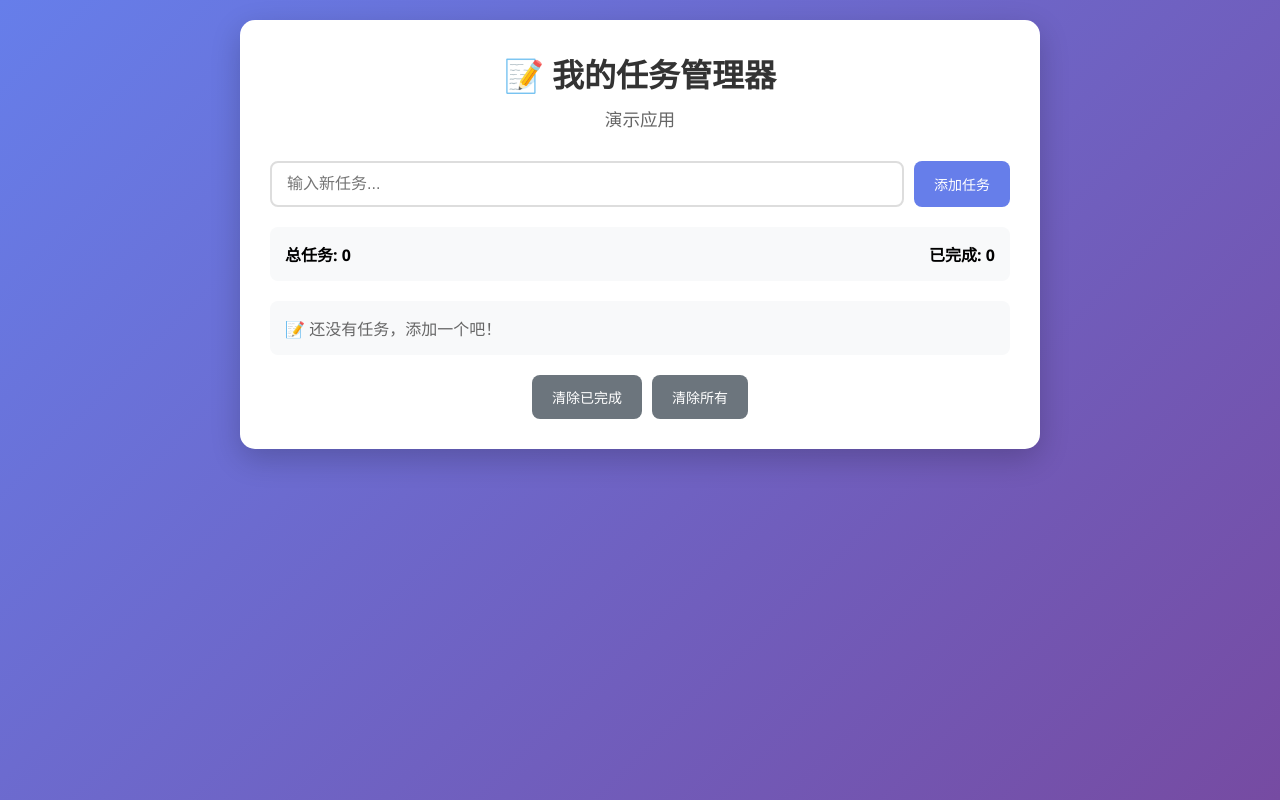
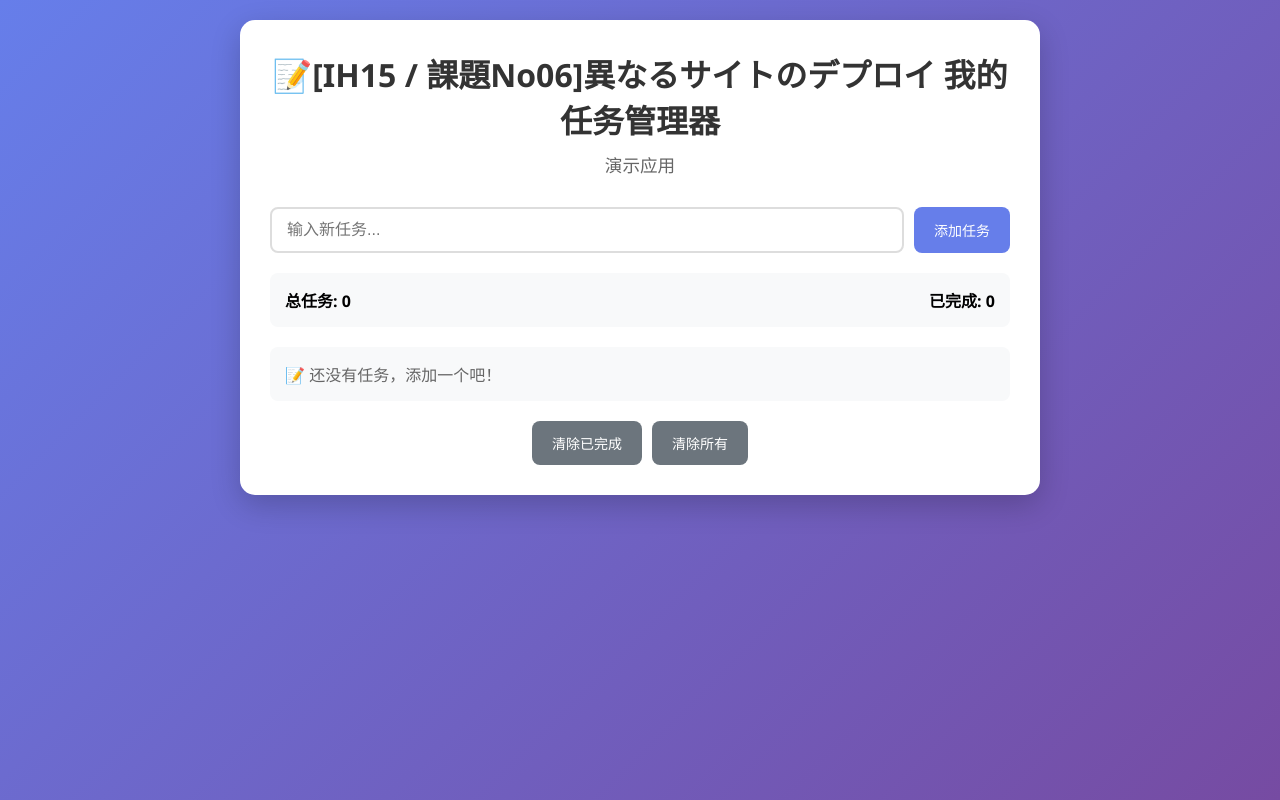
Before and after one commit to lianruoyu59-jpg/task-manager-app, a plain HTML site: page index.html in a window 1280 px wide. Drawn offline with Linux system fonts and the light colour scheme.

Commit message:
Update header with new project identifier

```diff
--- a/index.html
+++ b/index.html
@@ -9,7 +9,8 @@
 <body>
     <div class="container">
         <header>
-            <h1>📝 我的任务管理器</h1>
+            <h1>📝[IH15 / 課題No06]異なるサイトのデプロイ
+                我的任务管理器</h1>
             <p> 演示应用</p>
         </header>
 
```
